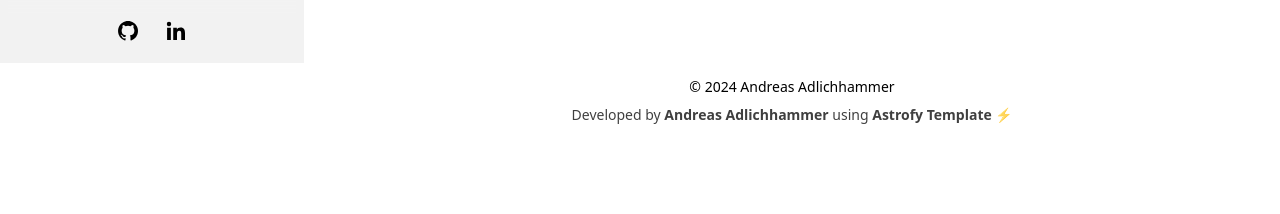
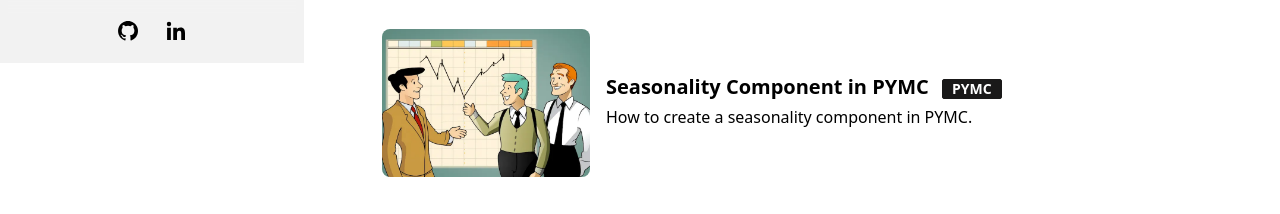
Before and after one commit to aahammer/aahammer, an Astro site: page /toolbox in a window 1280 px wide. Shown: the part 737-951 px from the top of the page. Before the commit the page ends 882 px from the top, so only its background shows below. Built offline with nearby package versions, Linux system fonts and the light colour scheme; Astro itself is replaced by a stand-in of ours.

Commit message:
added seasonality compoent and pictures

```diff
--- a/src/pages/index.astro
+++ b/src/pages/index.astro
@@ -56,6 +56,14 @@ import createSlug from "../lib/createSlug"
     badge="PYMC"
   />
 
+  <HorizontalCard
+  title="Seasonality Component in PYMC"
+  img="/howto/seasonality-component-in-pymc.webp"
+  desc="How to create a seasonality component in PYMC."
+  url="https://colab.research.google.com/drive/1s70MZoM6E0RXRHKvX_JqACiRMrb6rUrA?usp=sharing"
+  badge="PYMC"
+  />
+
   <!--div>
     <div class="text-3xl w-full font-bold mb-5 mt-10">Latest from blog</div>
   </div>
--- a/src/pages/toolbox.astro
+++ b/src/pages/toolbox.astro
@@ -36,4 +36,12 @@ import HorizontalCard from "../components/HorizontalCard.astro";
     badge="PYMC"
   />
 
+  <HorizontalCard
+    title="Seasonality Component in PYMC"
+    img="/howto/seasonality-component-in-pymc.webp"
+    desc="How to create a seasonality component in PYMC."
+    url="https://colab.research.google.com/drive/1s70MZoM6E0RXRHKvX_JqACiRMrb6rUrA?usp=sharing"
+    badge="PYMC"
+  />
+
 </BaseLayout>
```
Also changed, not shown: public/howto/a-b-testing-in-pymc.webp, public/howto/from-concrete-to-abstract-model-in-pyomo.webp, public/howto/pyomo-and-google-colab.webp, public/howto/seasonality-component-in-pymc.webp (added), 1 other file.
